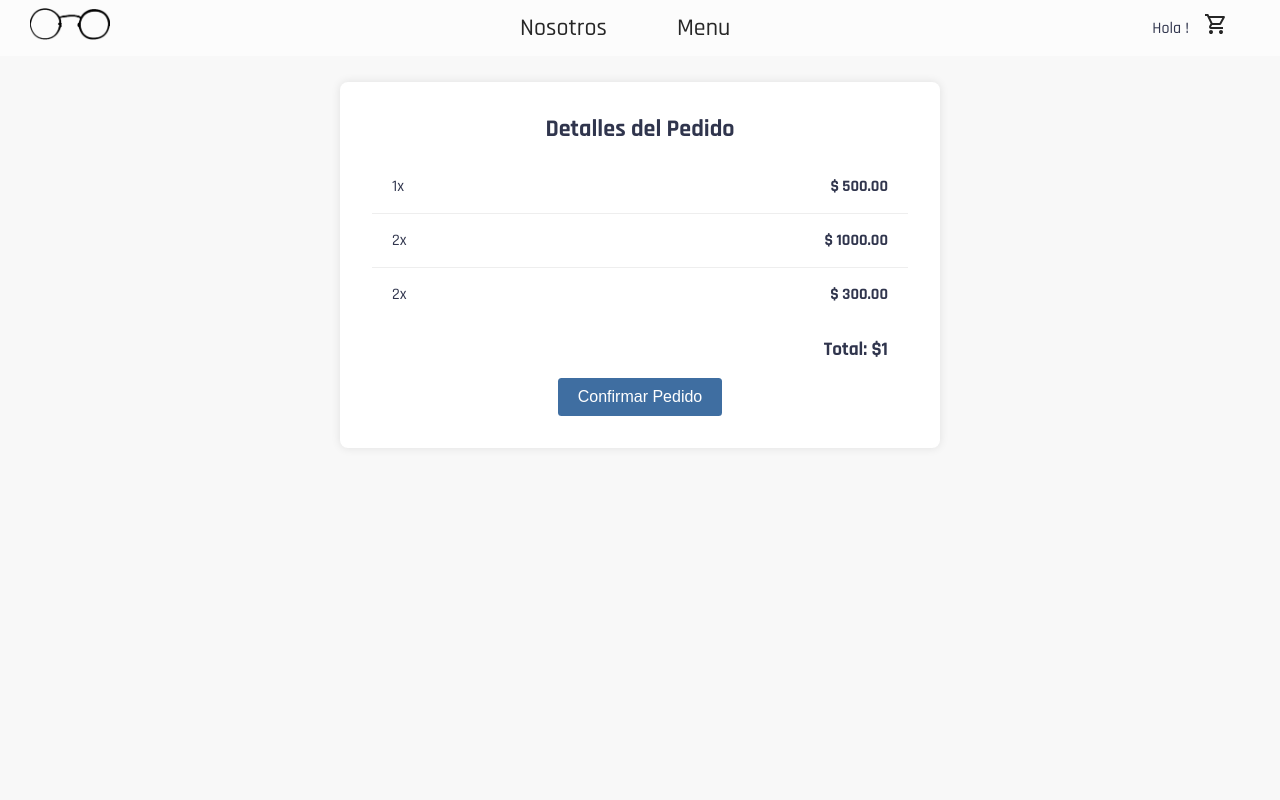
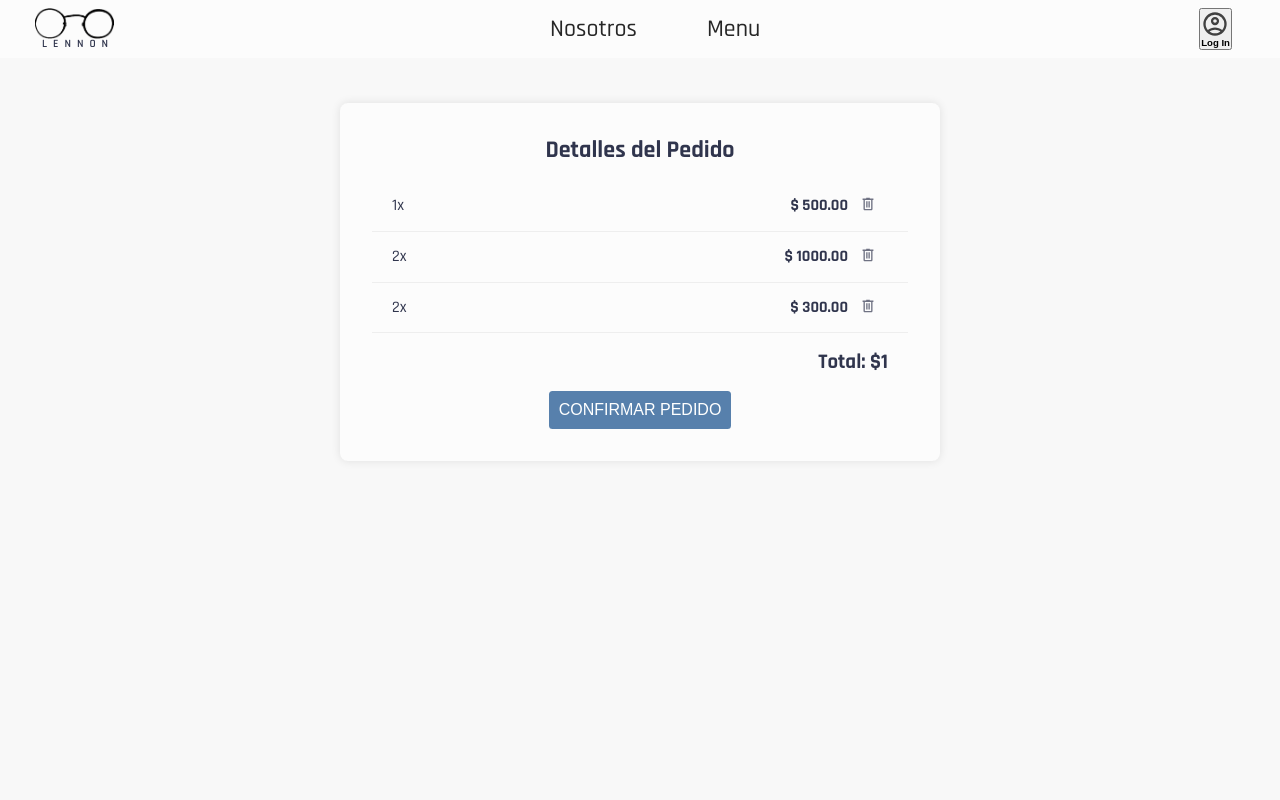
Before and after one commit to DonMaggio/LennonResto, a Django app: template lennonapp/templates/cart.html in a window 1280 px wide. Run offline with Django 5.2, Linux system fonts and the light colour scheme; data comes from the database, SQL or seed files in the repository; both versions use the stored data as it was after the commit; the template is opened without the code that fills it: values that come from a table or form of the project are taken from there, most other values are stand-ins (such as "Sample title", 1, 10 or a date in 2020); parts of the project's set-up code (start-up, migrations or seed data) failed here and were passed over.

Commit message:
el boton de realizar pedido ya crea una orden en el back, agregue el boton de login

```diff
--- a/lennonapp/static/css/cart.css
+++ b/lennonapp/static/css/cart.css
@@ -16,16 +16,19 @@
 
 }
 
-body, div, ul, nav, header, footer, a, li, label,section{
+body, div, ul, nav, header, footer, a, li, label,section, span, button, p{
     margin: 0;
     padding: 0;
 }
 
 main {
-
     display: flex;
     justify-content: center;
     padding: 2rem;
+}
+
+span{
+    font-size: 16px;
 }
 
 
@@ -33,7 +36,7 @@
     margin-top: 50px;
     display: flex;
     flex-direction: column;
-    background-color: #fff;
+    background-color: #fcfcfc;
     border-radius: 8px;
     box-shadow: 0 0 10px rgba(0, 0, 0, 0.1);
     padding: 2rem;
@@ -53,37 +56,45 @@
     justify-content: space-between;
 }
 
+.cart__message{
+    margin: auto;
+
+}
+
 .cart__item-container-total{
     font-weight: 700;
-
+    display: flex;
+    flex-direction: row;
+    align-items: center;
 }
 
 #cart-items {
     list-style: none;
-    padding: 0;
-    margin: 0;
 }
 
 #cart-items li {
     border-bottom: 1px solid #eee;
-    padding: 1rem 0;
+    padding: 0.9rem 0;
 }
 
-#cart-items li:last-child {
-    border-bottom: none;
+.cart__item-edit{
+    background-color: transparent;
+    border: none;
+    cursor: pointer;
+    width: 40px;
 }
 
 #total {
-    font-size: 1.2rem;
+    font-size: 1.3rem;
     font-weight: bold;
     margin: 1rem 0;
     text-align: right;
     padding-right: 20px;
 }
 
-button {
-    padding: 10px 20px;
-    background-color: #3f6ea1;
+#confirm-order {
+    padding: 10px 10px;
+    background-color: #3f6ea1dd;
     color: white;
     border: none;
     border-radius: 3.5px;
--- a/lennonapp/static/css/menu.css
+++ b/lennonapp/static/css/menu.css
@@ -66,7 +66,7 @@
 }
 
 #first_category{
-    margin-top: 70px; /*para que no quede escondida debajo del nav*/
+    margin-top: 60px; /*para que no quede escondida debajo del nav*/
 }
 
 .category__title{
@@ -91,6 +91,8 @@
     grid-template-rows: 0.5fr 3rem 2rem 2.5rem;
     border-radius: 10px;
     border: 2px, solid, #ddd;
+    box-shadow: 0 0 10px rgba(0, 0, 0, 0.1);
+
 }
 
 .category__card-img{
--- a/lennonapp/static/css/nav.css
+++ b/lennonapp/static/css/nav.css
@@ -57,6 +57,7 @@
     font-weight: 500;
     position: absolute;
     right: 10px;
+    padding: 15px;
 
 }
 .header__nav, .header__rigth{
@@ -78,6 +79,7 @@
     height: 100dvh;
     margin: auto;
     justify-content: space-evenly;
+    padding: 0;
 
 }
 
@@ -86,16 +88,30 @@
     height: 100dvh;
 }
 
+.header__logo-container{
+    max-width: 100%;
+    margin: 0px;
+    margin-left: 30px;
+    display: flex;
+    flex-direction: column;
+    align-items: center;
+    padding: 5px;
+    font-size: 0.7rem;
+    font-weight: 600;
+    line-height: 1;
+}
+.header__logo-container p{
+    text-align: center;
+    margin: 0;
+    letter-spacing: 6px;
+    margin-left: 7px;
 
-.header__logo{
-    max-width: 100%;
-    width: 64px;
-    margin: 0px;
 }
 
 .header__logo-img{
-    max-width: 5rem;
-    margin-left: 30px;
+    max-width: 4.9rem;
+    margin: 0;
+    padding: 0;
 }
 
 .header__nav-item{
@@ -136,7 +152,7 @@
         height: auto;
         width: auto;
         gap: 70px;
-        padding: 12px;
+        padding: 5px;
 
     }
 
@@ -153,12 +169,30 @@
         height: auto;
         width: auto;
         gap: 15px;
-        padding: 12px;
+        padding: 8px;
     }
 
+    .header__nav-item-login{
+        display: flex;
+        flex-direction: column;
+        padding: 0;
+        margin: 0;
+        font-size: 0.6rem;
+        font-weight: 600;
+        line-height: 1;
 
+    }
 
+    .login{
+        margin: 0;
+        font-family: sans-serif;
+    }
     .header__open-nav-button{
+        display: none;
+        color: #262626dd;
+    }
+
+    .headerlogin{
         display: none;
     }
 }
--- a/lennonapp/templates/cart.html
+++ b/lennonapp/templates/cart.html
@@ -1,5 +1,8 @@
 
 {% extends 'nav.html' %}
+{% csrf_token %}
+
+{% block extra_meta %}<meta name="csrf-token" content="{% csrf_token %}">{% endblock %}
 
 {% block title %}Lennon Resto Carrito {% endblock %}
 
@@ -13,20 +16,32 @@
     <main>
         <section id="cart">
             <h2>Detalles del Pedido</h2>
+
             <ul id="cart-items">
                 {% for item in cart %}
                     <li class=" cart__item">
                         <div class="cart__item-container">
                             <span> {{item.quantity}}x {{item.name}}</span>
-                            <span class="cart__item-container-total">$ {{ item.price }}</span>
+                            <div class="cart__item-container-total"><span>$ {{ item.price }}</span><button class="cart__item-edit" data-item-menuid="{{ item.menuitem }}"><svg xmlns="http://www.w3.org/2000/svg" height="18px" viewBox="0 -960 960 960" width="18px" fill="#10163299"><path d="M312-144q-29.7 0-50.85-21.15Q240-186.3 240-216v-480h-48v-72h192v-48h192v48h192v72h-48v479.57Q720-186 698.85-165T648-144H312Zm336-552H312v480h336v-480ZM384-288h72v-336h-72v336Zm120 0h72v-336h-72v336ZM312-696v480-480Z"/></svg></button></div>
+
                         </div>
                     </li>
                 {% endfor %}
             </ul>
+            {% if cart %}
             <div id="total">Total: ${{ total_price }} </div>
-            <button id="confirm-order">Confirmar Pedido</button>
+            <button id="confirm-order" class="confirm-order" data-user-id="{{ user.id }}">CONFIRMAR PEDIDO </button>
+            {% else %}
+            <p class="cart__message">Carrito vacío.</p>
+            {% endif %}
         </section>
     </main>
+    <div id="success-modal" class="modal">
+        <div class="modal-content">
+            <span class="close">&times;</span>
+            <p>Pedido solicitado con éxito.</p>
+        </div>
+    </div>
 {% endblock %}
 
 {% block extra_scripts %}
--- a/lennonapp/templates/menu.html
+++ b/lennonapp/templates/menu.html
@@ -114,7 +114,7 @@
                             </div>
 
                             <button class="modal-btn" data-item-id="{{ item.id }}" data-item-price="{{ item.price }}">
-                                <span>AGREGAR AL PEDIDO</span> <span class="total-price">(${{ item.price }}</span>
+                                <span>AGREGAR AL PEDIDO</span> <span class="total-price">${{ item.price }}</span>
                             </button>
                         </div>
                     </div>
--- a/lennonapp/templates/nav.html
+++ b/lennonapp/templates/nav.html
@@ -18,20 +18,30 @@
     <header>
         <div class="header">
             <input type="checkbox" class="header__checkbox" id="open-menu">
-            <label for="open-menu"  class="header__open-nav-button" role="button"><svg xmlns="http://www.w3.org/2000/svg" height="24px" viewBox="0 -960 960 960" width="24px" fill="#262626"><path d="M120-240v-80h720v80H120Zm0-200v-80h720v80H120Zm0-200v-80h720v80H120Z"/></svg></label>
+            <label for="open-menu"  class="header__open-nav-button" role="button"><svg xmlns="http://www.w3.org/2000/svg" height="28px" viewBox="0 -960 960 960" width="28px" fill="#262626"><path d="M120-240v-80h720v80H120Zm0-200v-80h720v80H120Zm0-200v-80h720v80H120Z"/></svg></label>
             <div class="header__logo-container">
                 <img src="{% static 'images/lennonglasses.png' %}" alt="logo de Lennon" class="header__logo-img">
+                <p>LENNON</p>
             </div>
             <nav class="header__nav">
                 <ul class="header__nav-list">
                     <li class="header__nav-item"><a href="#profile">Nosotros</a></li>
                     <li class="header__nav-item"><a href="http://127.0.0.1:8000/menu">Menu</a></li>
+                {% if user.username %}
+                    <li class="header__nav-item headerlogin"><a href="#">Mi Perfil</a></li>
+                {% else %}
+                    <li class="header__nav-item headerlogin"><a href="#">Log In</a></li>
+                {% endif %}
                 </ul>
             </nav>
             <div class="header__rigth">
                 <ul class="header__rigth-list">
+                {% if user.username %}
                     <li class="header__nav-item saludo"> Hola {{ user.username|upper }}!</li>
-                    <li class="header__nav-item"><a href="http://127.0.0.1:8000/cart/menu-items"><svg xmlns="http://www.w3.org/2000/svg" height="24px" viewBox="0 -960 960 960" width="24px" fill="#262626"><path d="M280-80q-33 0-56.5-23.5T200-160q0-33 23.5-56.5T280-240q33 0 56.5 23.5T360-160q0 33-23.5 56.5T280-80Zm400 0q-33 0-56.5-23.5T600-160q0-33 23.5-56.5T680-240q33 0 56.5 23.5T760-160q0 33-23.5 56.5T680-80ZM246-720l96 200h280l110-200H246Zm-38-80h590q23 0 35 20.5t1 41.5L692-482q-11 20-29.5 31T622-440H324l-44 80h480v80H280q-45 0-68-39.5t-2-78.5l54-98-144-304H40v-80h130l38 80Zm134 280h280-280Z"/></svg></a></li>
+                    <li class="header__nav-item"><a title="Cart" href="http://127.0.0.1:8000/cart/menu-items"><svg xmlns="http://www.w3.org/2000/svg" height="24px" viewBox="0 -960 960 960" width="24px" fill="#262626dd"><path d="M280-80q-33 0-56.5-23.5T200-160q0-33 23.5-56.5T280-240q33 0 56.5 23.5T360-160q0 33-23.5 56.5T280-80Zm400 0q-33 0-56.5-23.5T600-160q0-33 23.5-56.5T680-240q33 0 56.5 23.5T760-160q0 33-23.5 56.5T680-80ZM246-720l96 200h280l110-200H246Zm-38-80h590q23 0 35 20.5t1 41.5L692-482q-11 20-29.5 31T622-440H324l-44 80h480v80H280q-45 0-68-39.5t-2-78.5l54-98-144-304H40v-80h130l38 80Zm134 280h280-280Z"/></svg></a></li>
+                {% else %}
+                    <li class="header__nav-item"> <button class="header__nav-item-login"><svg xmlns="http://www.w3.org/2000/svg" height="28px" viewBox="0 -960 960 960" width="28px" fill="#262626dd"><path d="M234-276q51-39 114-61.5T480-360q69 0 132 22.5T726-276q35-41 54.5-93T800-480q0-133-93.5-226.5T480-800q-133 0-226.5 93.5T160-480q0 59 19.5 111t54.5 93Zm246-164q-59 0-99.5-40.5T340-580q0-59 40.5-99.5T480-720q59 0 99.5 40.5T620-580q0 59-40.5 99.5T480-440Zm0 360q-83 0-156-31.5T197-197q-54-54-85.5-127T80-480q0-83 31.5-156T197-763q54-54 127-85.5T480-880q83 0 156 31.5T763-763q54 54 85.5 127T880-480q0 83-31.5 156T763-197q-54 54-127 85.5T480-80Zm0-80q53 0 100-15.5t86-44.5q-39-29-86-44.5T480-280q-53 0-100 15.5T294-220q39 29 86 44.5T480-160Zm0-360q26 0 43-17t17-43q0-26-17-43t-43-17q-26 0-43 17t-17 43q0 26 17 43t43 17Zm0-60Zm0 360Z"/></svg><p class="login">Log In</p></button></li>
+                {% endif %}
                 </ul>
             </div>
         </div>
```
Also changed, not shown: other parts of lennonapp/static/css/cart.css (+46 -2 lines), lennonapp/static/css/login.css (added, +64 -0 lines), lennonapp/static/js/cart.js (+88 -0 lines), lennonapp/static/js/menu.js (+9 -0 lines), lennonapp/templates/login.html (added, +36 -0 lines), db.sqlite3.
